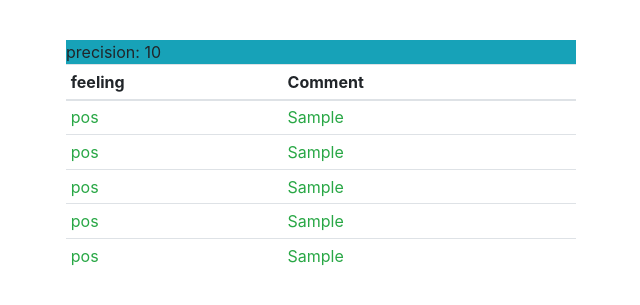
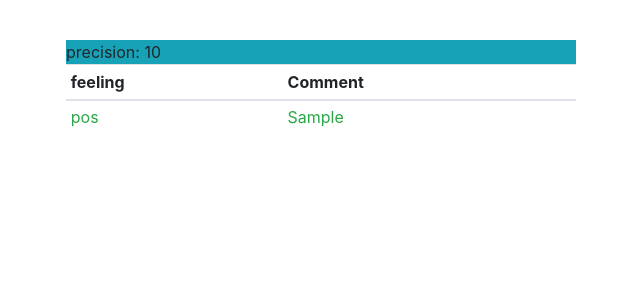
Before and after one commit to jbrandlondoo/aentimientosTwiter, a Flask app: template templates/home.html in a window 1280 px wide. Shown: the top 305 px of the page, without its empty margins (34-674 px from the left). Run offline with Flask 2, Linux system fonts and the light colour scheme; the template is opened without the code that fills it: most values are stand-ins (such as "Sample title", 1, 10 or a date in 2020); some libraries are stand-ins or nearby versions.

Commit message:
update html

```diff
--- a/templates/home.html
+++ b/templates/home.html
@@ -36,53 +36,6 @@
 			    </tr>
 			{%endif%}
 
-			{%if dataResultPredit[1]==0%}
-			    <tr class="text-danger">
-			      <td>neg</td>
-			      <td >{{dataPredit[1]}}</td>
-			    </tr>
-			{%else%}
-			    <tr class="text-success">
-			      <td>pos</td>
-			      <td >{{dataPredit[1]}}</td>
-			    </tr>
-			{%endif%}
-
-			{%if dataResultPredit[2]==0%}
-			    <tr class="text-danger">
-			      <td>neg</td>
-			      <td >{{dataPredit[2]}}</td>
-			    </tr>
-			{%else%}
-			    <tr class="text-success">
-			      <td>pos</td>
-			      <td >{{dataPredit[2]}}</td>
-			    </tr>
-			{%endif%}
-
-			{%if dataResultPredit[3]==0%}
-			    <tr class="text-danger">
-			      <td>neg</td>
-			      <td >{{dataPredit[3]}}</td>
-			    </tr>
-			{%else%}
-			    <tr class="text-success">
-			      <td>pos</td>
-			      <td >{{dataPredit[3]}}</td>
-			    </tr>
-			{%endif%}
-
-			{%if dataResultPredit[4]==0%}
-			    <tr class="text-danger">
-			      <td>neg</td>
-			      <td >{{dataPredit[4]}}</td>
-			    </tr>
-			{%else%}
-			    <tr class="text-success">
-			      <td>pos</td>
-			      <td >{{dataPredit[4]}}</td>
-			    </tr>
-			{%endif%}
 
 	  </tbody>
 	</table>
```
